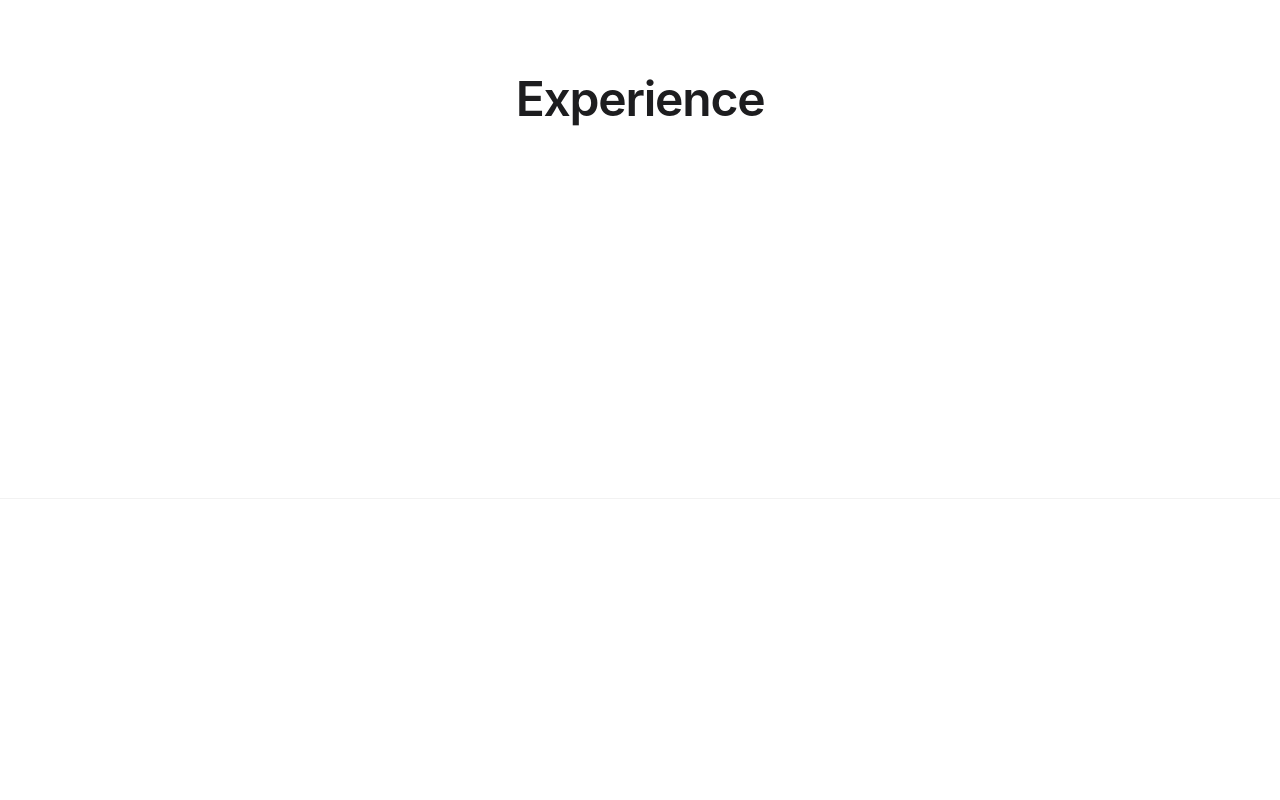
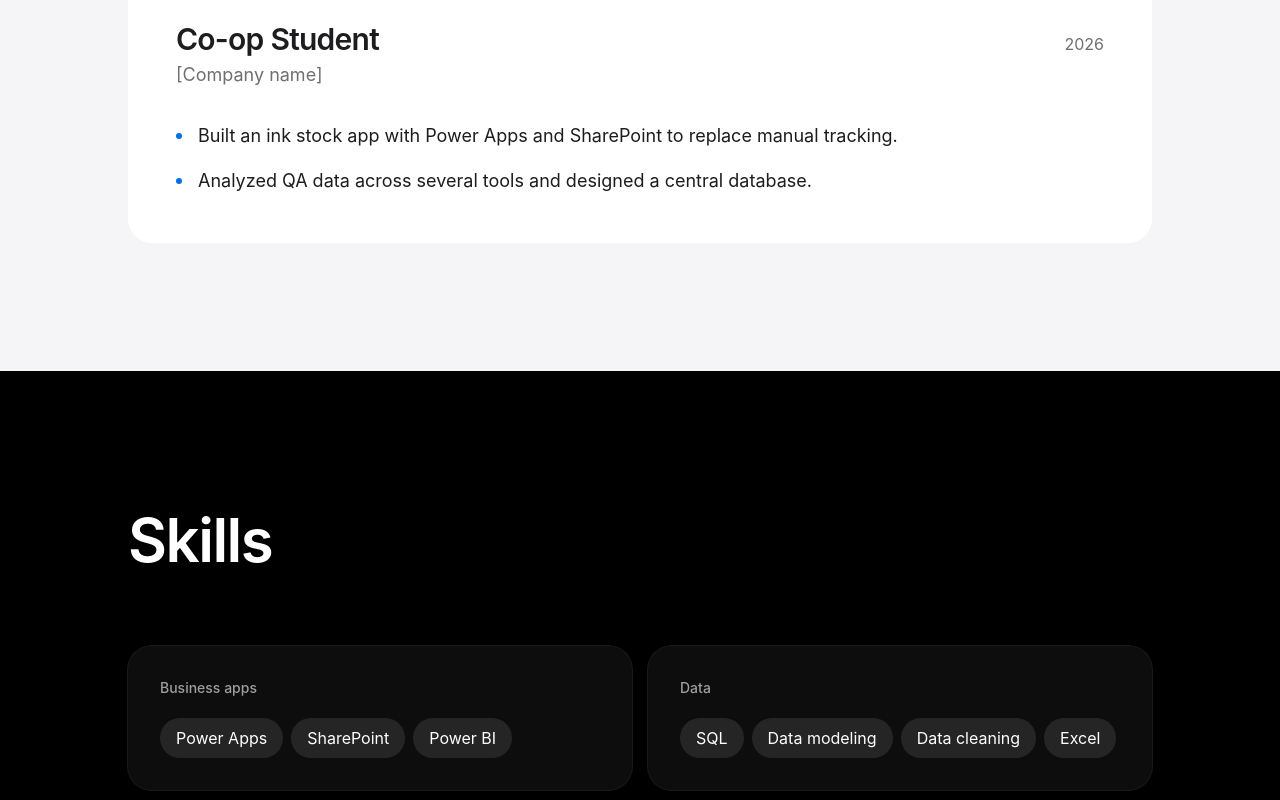
Before and after one commit to Jirawat05/my-portfolio, a React (Vite) app: page / in a window 1280 px wide. Shown: the part 1700-2500 px from the top of the page. Built offline with nearby package versions, Linux system fonts and the light colour scheme.

Commit message:
Add Experience and Skills

```diff
--- a/src/App.tsx
+++ b/src/App.tsx
@@ -2,7 +2,12 @@ import { useLanguage } from './i18n/useLanguage'
 import { Navbar } from './components/Navbar'
 import { Hero } from './sections/Hero'
 import { About } from './sections/About'
-import { sectionIds } from './content/sections'
+import { Experience } from './sections/Experience'
+import { Skills } from './sections/Skills'
+import { sectionIds, type SectionId } from './content/sections'
+
+// section ที่ทำเสร็จแล้ว จะไม่สร้างกล่องชั่วคราวให้
+const done: SectionId[] = ['about', 'experience', 'skills']
 
 function App() {
   const { t } = useLanguage()
@@ -13,10 +18,11 @@ function App() {
       <main>
         <Hero />
         <About />
+        <Experience />
+        <Skills />
 
-        {/* section ที่ยังไม่ได้ทำ: ทำเสร็จทีละอันแล้วค่อยลบออกจากรายการ */}
         {sectionIds
-          .filter((id) => id !== 'about')
+          .filter((id) => !done.includes(id))
           .map((id) => (
             <section key={id} id={id}
                      className="min-h-screen flex items-center justify-center border-t border-black/5">
--- a/src/index.css
+++ b/src/index.css
@@ -16,10 +16,10 @@
                "Segoe UI", "Noto Sans Thai", "Helvetica Neue", Arial, sans-serif;
 
   /* แอนิเมชัน: ค่อยๆ ลอยขึ้นตอนเปิดหน้า */
-  --animate-rise: rise 3s cubic-bezier(0.22, 1, 0.36, 1) both;
+  --animate-rise: rise 0.9s cubic-bezier(0.22, 1, 0.36, 1) both;
 
   @keyframes rise {
-    from { opacity: 0; transform: translateY(80px); }
+    from { opacity: 0; transform: translateY(16px); }
     to   { opacity: 1; transform: translateY(0); }
   }
 }
--- /dev/null
+++ b/src/sections/Experience.tsx
@@ -0,0 +1,31 @@
+import { useLanguage } from '../i18n/useLanguage'
+import { Section } from '../components/Section'
+
+export function Experience() {
+  const { t } = useLanguage()
+
+  return (
+    <Section id="experience" title={t.experience.title} tone="mist">
+      <ol className="space-y-6">
+        {t.experience.items.map((item) => (
+          <li key={`${item.org}-${item.role}`} className="rounded-3xl bg-white p-8 md:p-12">
+            <div className="flex flex-wrap items-baseline justify-between gap-x-6 gap-y-1">
+              <h3 className="text-2xl md:text-3xl font-semibold tracking-tight">{item.role}</h3>
+              <p className="text-muted">{item.period}</p>
+            </div>
+            <p className="mt-1 text-lg text-muted">{item.org}</p>
+
+            <ul className="mt-8 space-y-4 text-lg leading-relaxed">
+              {item.points.map((point) => (
+                <li key={point} className="flex gap-4">
+                  <span aria-hidden="true" className="mt-3 h-1.5 w-1.5 shrink-0 rounded-full bg-accent" />
+                  <span>{point}</span>
+                </li>
+              ))}
+            </ul>
+          </li>
+        ))}
+      </ol>
+    </Section>
+  )
+}
--- /dev/null
+++ b/src/sections/Skills.tsx
@@ -0,0 +1,25 @@
+import { useLanguage } from '../i18n/useLanguage'
+import { Section } from '../components/Section'
+
+export function Skills() {
+  const { t } = useLanguage()
+
+  return (
+    <Section id="skills" title={t.skills.title} tone="dark">
+      <div className="grid gap-4 sm:grid-cols-2">
+        {t.skills.groups.map((group) => (
+          <div key={group.name} className="rounded-3xl bg-white/5 p-8 ring-1 ring-white/10">
+            <h3 className="text-sm font-medium text-white/60">{group.name}</h3>
+            <ul className="mt-5 flex flex-wrap gap-2">
+              {group.items.map((skill) => (
+                <li key={skill} className="rounded-full bg-white/10 px-4 py-2">
+                  {skill}
+                </li>
+              ))}
+            </ul>
+          </div>
+        ))}
+      </div>
+    </Section>
+  )
+}
```
